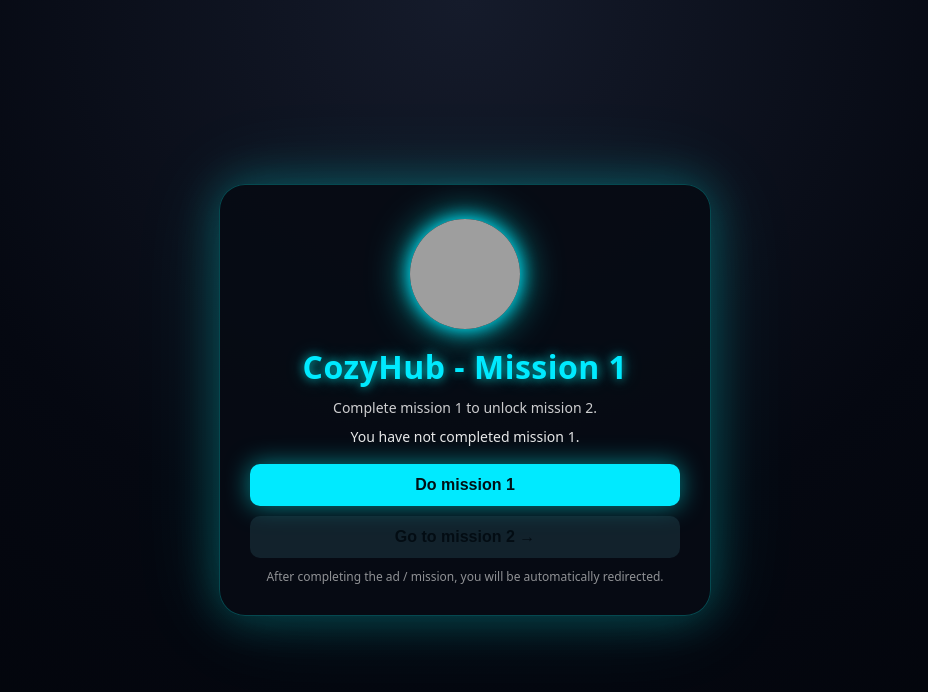
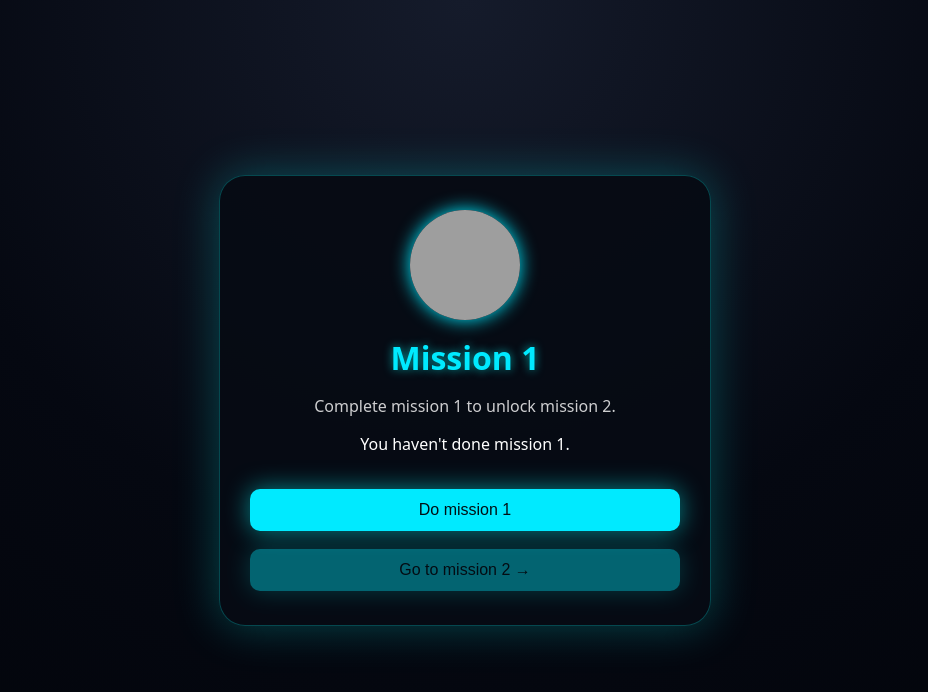
Before and after one commit to aovo4504-bit/task1, a plain HTML site: page index.html in a window 1280 px wide. Shown: the whole page, without its empty margins (175-1103 px from the left). Drawn offline with Linux system fonts and the light colour scheme; grey boxes are pictures that could not be loaded.

Commit message:
Update index.html

```diff
--- a/index.html
+++ b/index.html
@@ -7,13 +7,12 @@
 <style>
     body {
         margin: 0;
-        font-family: 'Poppins', system-ui, -apple-system, BlinkMacSystemFont, sans-serif;
+        font-family: 'Poppins', system-ui, sans-serif;
         background: #050811;
         height: 100vh;
         display: flex;
         justify-content: center;
         align-items: center;
-        overflow: hidden;
         color: #ffffff;
     }
 
@@ -27,14 +26,11 @@
 
     .card {
         width: 430px;
-        max-width: 92vw;
         background: rgba(7, 11, 20, 0.92);
-        padding: 34px 30px 30px;
+        padding: 34px 30px;
         border-radius: 26px;
         text-align: center;
-        box-shadow:
-            0 0 45px rgba(0, 255, 255, 0.25),
-            0 0 90px rgba(0, 255, 255, 0.12);
+        box-shadow: 0 0 45px rgba(0,255,255,0.25);
         border: 1px solid rgba(0,255,255,0.25);
     }
 
@@ -43,69 +39,39 @@
         height: 110px;
         margin: 0 auto 16px;
         border-radius: 50%;
-        background: url('https://raw.githubusercontent.com/aovo4504-bit/Cozyhub/refs/heads/main/IMG_0830.png')
-            center/cover;
-        box-shadow:
-            0 0 18px #00eaff,
-            0 0 40px rgba(0,255,255,0.7);
+        background: url('https://raw.githubusercontent.com/aovo4504-bit/Cozyhub/refs/heads/main/IMG_0830.png') center/cover;
+        box-shadow: 0 0 18px #00eaff;
     }
 
     h1 {
         font-size: 32px;
-        margin: 6px 0 10px;
+        margin: 10px 0;
         color: #00eaff;
-        letter-spacing: 0.5px;
-        text-shadow:
-            0 0 10px rgba(0,255,255,0.6),
-            0 0 18px rgba(0,255,255,0.35);
+        text-shadow: 0 0 10px rgba(0,255,255,0.6);
     }
 
-    .desc {
-        font-size: 14px;
-        opacity: 0.8;
-        margin-bottom: 10px;
-    }
-
-    .status {
-        margin-top: 4px;
-        font-size: 14px;
-        opacity: 0.9;
-    }
+    .desc { opacity: 0.8; }
 
     .btn {
         margin-top: 18px;
-        padding: 12px 0;
+        padding: 12px;
         width: 100%;
-        font-weight: 600;
         border-radius: 10px;
+        cursor: pointer;
         border: none;
-        cursor: pointer;
+        font-size: 16px;
         background: #00eaff;
         color: #001015;
-        font-size: 16px;
         box-shadow: 0 0 24px rgba(0,255,255,0.5);
-        transition: 0.22s;
+        transition: 0.3s;
     }
-    .btn:hover { transform: scale(1.03); }
+    .btn:hover { transform: scale(1.05); }
 
-    .btn.secondary {
-        background: #00ff9d;
-        box-shadow: 0 0 24px rgba(0,255,157,0.5);
-        margin-top: 10px;
+    .btn.disabled {
+        opacity: 0.4;
+        pointer-events: none;
     }
 
-    .btn.disabled {
-        background: #244754 !important;
-        opacity: 0.4;
-        cursor: not-allowed !important;
-        box-shadow: none !important;
-    }
-
-    .small {
-        margin-top: 10px;
-        font-size: 12px;
-        opacity: 0.55;
-    }
 </style>
 </head>
 <body>
@@ -114,111 +80,58 @@
 
 <div class="card">
     <div class="logo"></div>
-    <h1 id="title">CozyHub - Mission 1</h1>
+    <h1 id="title">Mission 1</h1>
 
-    <div id="desc" class="desc"></div>
-    <div id="status" class="status"></div>
+    <p id="desc" class="desc"></p>
+    <p id="status"></p>
 
     <button id="btnMission1" class="btn"></button>
-    <button id="btnToMission2" class="btn secondary disabled"></button>
-
-    <div class="small" id="hint"></div>
+    <button id="btnToMission2" class="btn disabled"></button>
 </div>
 
 <script>
-/* ============= ĐA NGÔN NGỮ ============= */
+/* 🌍 Auto Language */
 let langRaw = (navigator.language || "en").toLowerCase();
-let lang;
-if (langRaw.startsWith("vi")) lang = "vi";
-else if (langRaw.startsWith("th")) lang = "th";
-else if (langRaw.startsWith("id")) lang = "id";
-else if (langRaw.startsWith("fil") || langRaw.startsWith("ph") || langRaw.startsWith("tl")) lang = "ph";
-else lang = "en";
+let lang = langRaw.startsWith("vi") ? "vi" : "en";
 
 const TEXT = {
-  title: {
-    vi: "CozyHub - Nhiệm vụ 1",
-    en: "CozyHub - Mission 1",
-    th: "CozyHub - ภารกิจ 1",
-    id: "CozyHub - Misi 1",
-    ph: "CozyHub - Task 1"
-  },
+  title: { vi: "Nhiệm vụ 1", en: "Mission 1" },
   desc: {
     vi: "Hoàn thành nhiệm vụ 1 để mở khóa nhiệm vụ 2.",
-    en: "Complete mission 1 to unlock mission 2.",
-    th: "ทำภารกิจ 1 ให้เสร็จเพื่อปลดล็อกภารกิจ 2",
-    id: "Selesaikan misi 1 untuk membuka misi 2.",
-    ph: "Tapusin ang task 1 para ma-unlock ang task 2."
+    en: "Complete mission 1 to unlock mission 2."
   },
-  not_done: {
-    vi: "Bạn chưa hoàn thành nhiệm vụ 1.",
-    en: "You have not completed mission 1.",
-    th: "คุณยังไม่ได้ทำภารกิจ 1",
-    id: "Anda belum menyelesaikan misi 1.",
-    ph: "Hindi mo pa natatapos ang task 1."
+  not_done: { vi:"Bạn chưa làm nhiệm vụ 1.", en:"You haven't done mission 1." },
+  done: {
+    vi:"Bạn đã hoàn thành nhiệm vụ 1 → sang nhiệm vụ 2.",
+    en:"You finished mission 1 → Continue to mission 2."
   },
-  done: {
-    vi: "Bạn đã hoàn thành nhiệm vụ 1. Tiếp tục sang nhiệm vụ 2.",
-    en: "You have completed mission 1. Continue to mission 2.",
-    th: "คุณทำภารกิจ 1 เสร็จแล้ว ไปยังภารกิจ 2",
-    id: "Anda telah menyelesaikan misi 1. Lanjut ke misi 2.",
-    ph: "Tapos mo na ang task 1. Magpatuloy sa task 2."
-  },
-  btn_m1: {
-    vi: "Làm nhiệm vụ 1",
-    en: "Do mission 1",
-    th: "ทำภารกิจ 1",
-    id: "Kerjakan misi 1",
-    ph: "Gawin ang task 1"
-  },
-  btn_to_m2: {
-    vi: "Sang nhiệm vụ 2 →",
-    en: "Go to mission 2 →",
-    th: "ไปยังภารกิจ 2 →",
-    id: "Pergi ke misi 2 →",
-    ph: "Pumunta sa task 2 →"
-  },
-  hint: {
-    vi: "Sau khi làm xong quảng cáo / nhiệm vụ, bạn sẽ được tự động chuyển bước.",
-    en: "After completing the ad / mission, you will be automatically redirected.",
-    th: "หลังจากทำโฆษณา/ภารกิจเสร็จ คุณจะถูกพาไปต่ออัตโนมัติ",
-    id: "Setelah menyelesaikan iklan / misi, Anda akan diarahkan otomatis.",
-    ph: "Pagkatapos ng ad / task, automatic kang ire-redirect."
-  }
+  btn1: { vi:"Làm nhiệm vụ 1", en:"Do mission 1" },
+  btn2: { vi:"Sang nhiệm vụ 2 →", en:"Go to mission 2 →" }
 };
 
-function t(key){return TEXT[key][lang];}
+function t(key){ return TEXT[key][lang]; }
 
-/* ============= LOGIC UI ============= */
+/* UI */
+document.getElementById("title").textContent = t("title");
+document.getElementById("desc").textContent = t("desc");
+document.getElementById("btnMission1").textContent = t("btn1");
+document.getElementById("btnToMission2").textContent = t("btn2");
 
 const statusEl = document.getElementById("status");
-const btnM1 = document.getElementById("btnMission1");
 const btnM2 = document.getElementById("btnToMission2");
 
-document.getElementById("title").textContent = t("title");
-document.getElementById("desc").textContent = t("desc");
-document.getElementById("hint").textContent = t("hint");
-btnM1.textContent = t("btn_m1");
-btnM2.textContent = t("btn_to_m2");
-
-// nếu đã có cờ từ lần trước, cho phép sang nhiệm vụ 2
-const done1 = localStorage.getItem("cozy_task1") === "done";
-
+let done1 = localStorage.getItem("cozy_task1") === "done";
 if (done1) {
-  statusEl.textContent = t("done");
-  btnM2.classList.remove("disabled");
-  btnM2.onclick = () => location.href = "task2.html";
+    statusEl.textContent = t("done");
+    btnM2.classList.remove("disabled");
+    btnM2.onclick = () => location.href = "task2.html";
 } else {
-  statusEl.textContent = t("not_done");
-  btnM2.classList.add("disabled");
-  btnM2.onclick = null;
+    statusEl.textContent = t("not_done");
 }
 
-/* 🚀 MỞ LINK NHIỆM VỤ 1 (LINKVERTISE / PLATBOOST / LOOTLABS) */
-btnM1.onclick = function(){
-  // 🔗 THAY BẰNG LINK NHIỆM VỤ 1 CỦA BẠN
-  // Linkvertise này phải trỏ tới: https://cozyhub-verify1.aovo4504.workers.dev/?verify=NV1_DONE_5566
-  window.location.href = "https://linkvertise.com/YOUR_TASK1_LINK";
+/* 🚀 LINK NHIỆM VỤ 1 — ĐÃ GẮN LINKVERTISE */
+document.getElementById("btnMission1").onclick = () => {
+    window.location.href = "https://linkvertise.com/1457968/QjNBNjqV4XQe?o=sharing";
 };
 </script>
 </body>
```
